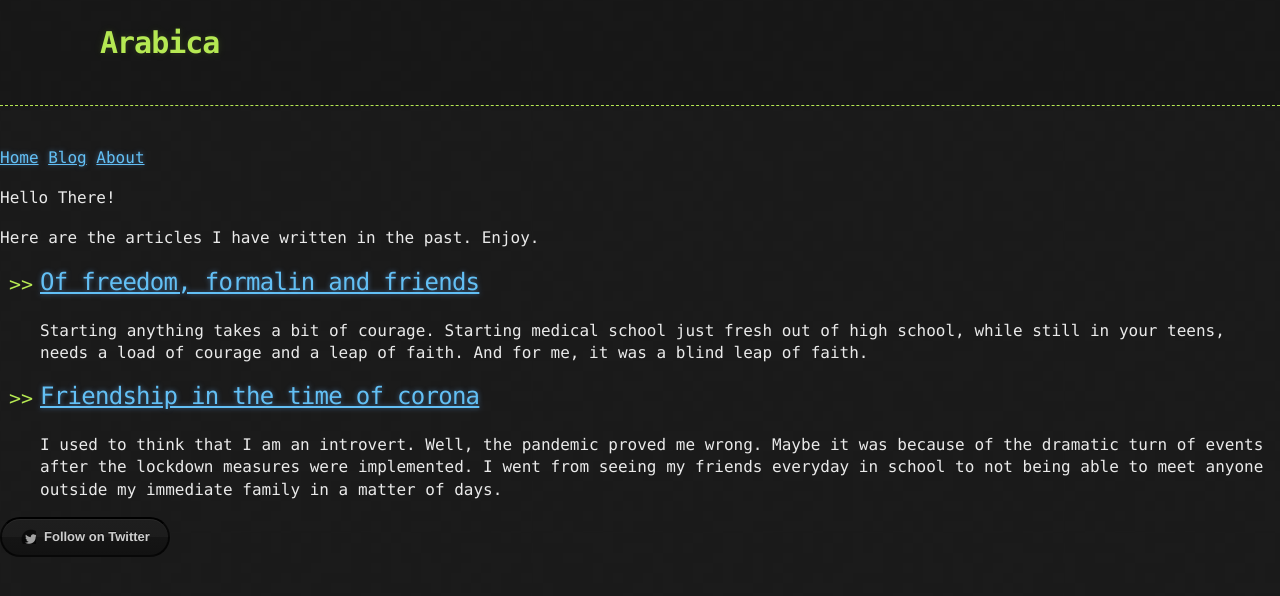
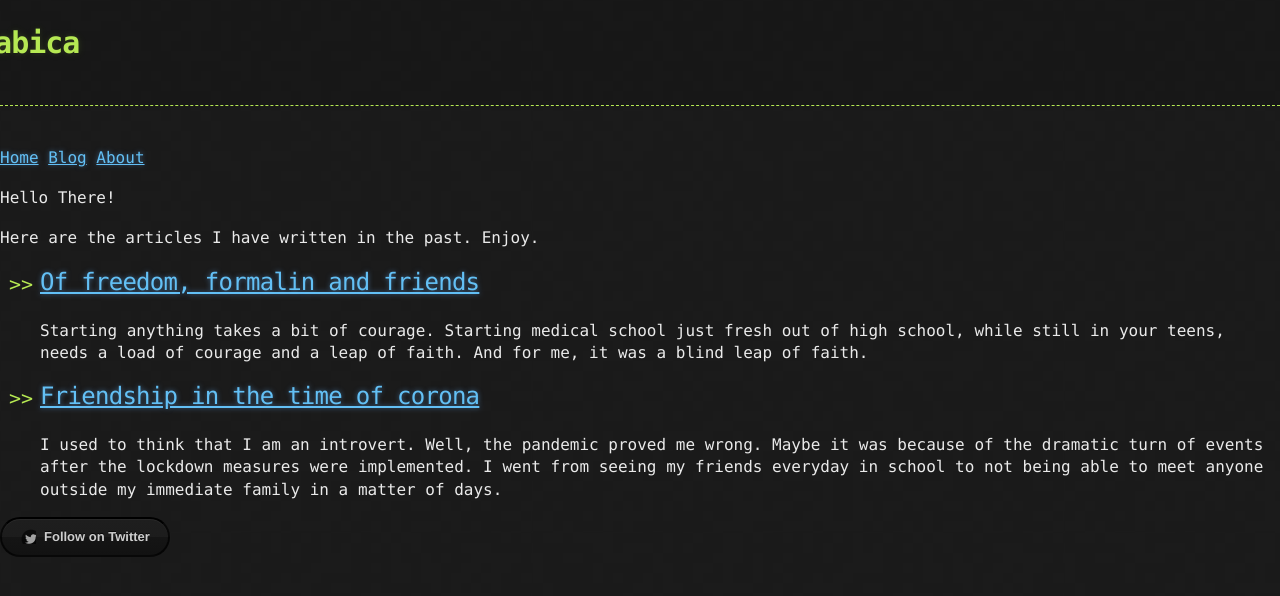
Before and after one commit to habasweiny/habasweiny.github.io, a Jekyll site: the page built from index.html, in a window 1280 px wide. Shown: the top 596 px of the page. Built offline with Jekyll 4.4.1, drawn with Linux system fonts in a browser that asks for light colours.

Commit message:
Update main.scss

```diff
--- a/_sass/main.scss
+++ b/_sass/main.scss
@@ -29,7 +29,7 @@
 .container {
   width: 90%;
   max-width: $container-max-width;
-  margin: 0 auto;
+  margin: 0 0 20px;
 }
 .quote {
   color: #00beef;
```
